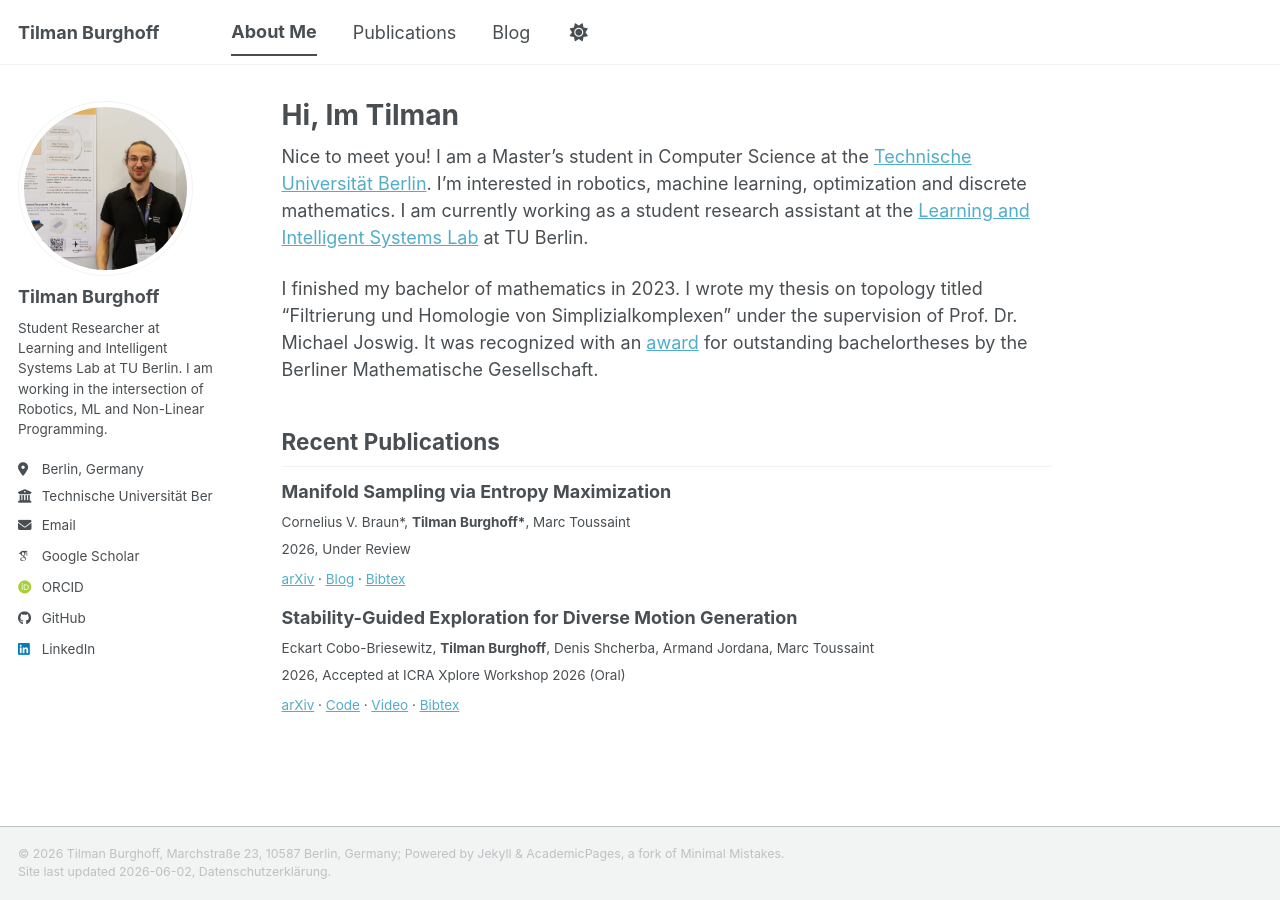
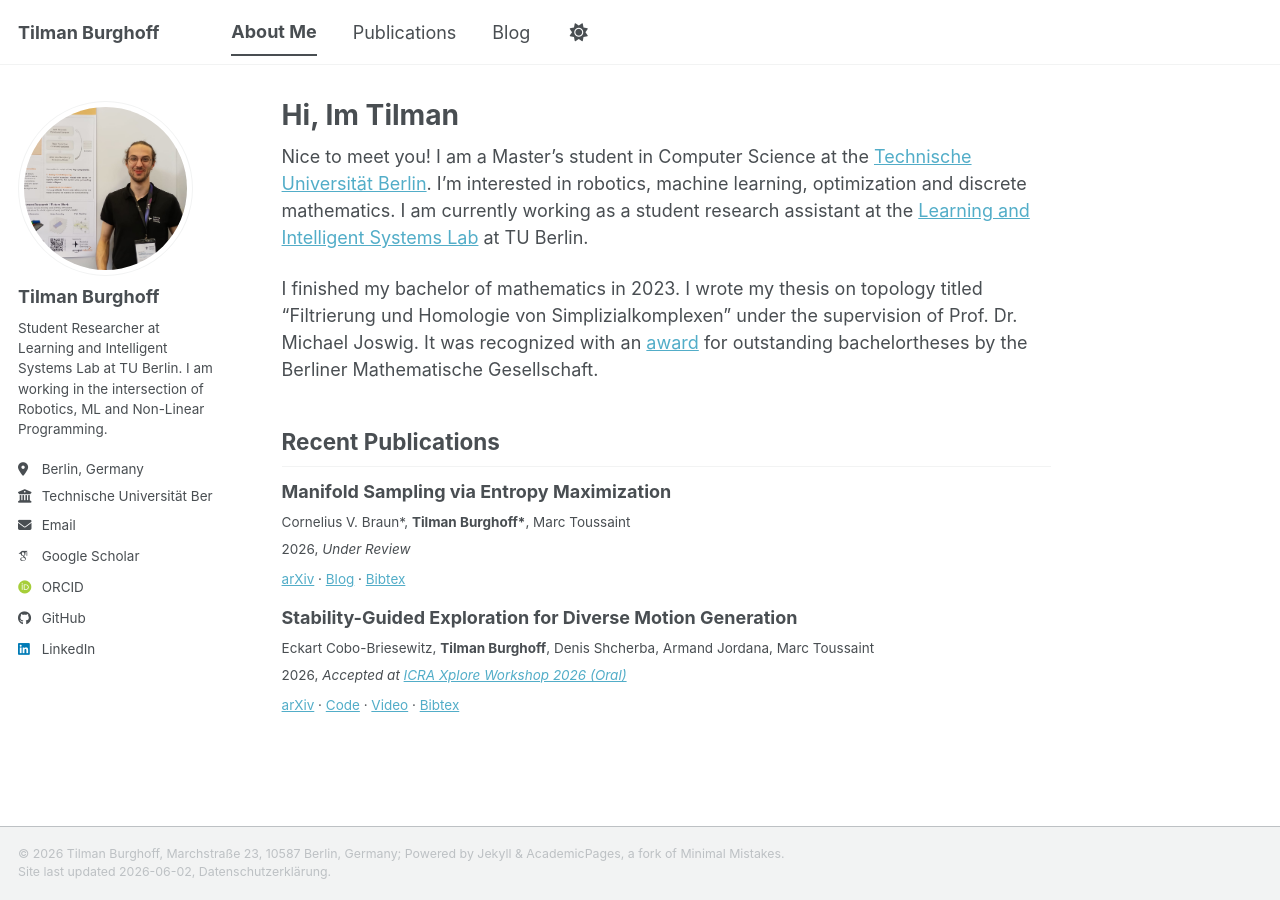
Before and after one commit to Tilman-Burghoff/Tilman-Burghoff.github.io, a Jekyll site: the page built from _pages/about.md, in a window 1280 px wide. Built offline with Jekyll 4.4.1, drawn with Linux system fonts in a browser that asks for light colours; some web fonts are replaced; a script bundle is joined from its source files by our own code; library files that are not in the unit come from our copies.

Commit message:
link to stage oral

```diff
--- a/_includes/archive-single.html
+++ b/_includes/archive-single.html
@@ -67,7 +67,7 @@
     {% endif %}
 
     {% if post.collection == 'publications' %}
-          <p style="font-size: smaller"><i>{{ post.venue }}</i> </p>
+          <p style="font-size: smaller"><i>{{ post.venue | markdownify | remove: "<p>" | remove: "</p>" }}</i> </p>
     {% endif %}
     {% if post.links %}
       {% capture base_prefix %}]({{ base_path }}/{% endcapture %}
--- a/_layouts/single.html
+++ b/_layouts/single.html
@@ -55,7 +55,7 @@ layout: default
         {{ content }}
 
         {% if page.venue%}
-          <p style="font-size: smaller"><i>{{ page.venue }}</i> </p>
+          <p style="font-size: smaller"><i>{{ page.venue | markdownify | remove: "<p>" | remove: "</p>" }}</i> </p>
         {% endif %}
 
         {% if page.links %}
--- a/_pages/about.md
+++ b/_pages/about.md
@@ -25,7 +25,7 @@ Simplizialkomplexen" under the supervision of Prof. Dr. Michael Joswig. It was r
 <div class="recent-publication">
   <div class="recent-publication__title"><strong>{{ post.title | markdownify | remove: "<p>" | remove: "</p>" }}</strong></div>
   {% if post.authors %}<div class="recent-publication__authors"><small>{{ post.authors | join: ", " }}</small></div>{% endif %}
-  {% if post.date or post.venue %}<div class="recent-publication__meta"><small>{% if post.date %}{{ post.date | date: "%Y" }}{% endif %}{% if post.venue %}, {{ post.venue }}{% endif %}</small></div>{% endif %}
+  {% if post.date or post.venue %}<div class="recent-publication__meta"><small>{% if post.date %}{{ post.date | date: "%Y" }}{% endif %}{% if post.venue %},  <i>{{ post.venue | markdownify | remove: "<p>" | remove: "</p>" }}{% endif %}</i></small></div>{% endif %}
   {% if post.links %}
   {% capture base_prefix %}]({{ site.baseurl | append: "/" }}{% endcapture %}
   {% assign links = post.links | replace: "](/", base_prefix %}
```
Also changed, not shown: _publications/2026-StaGE.md (+1 -1 lines).
